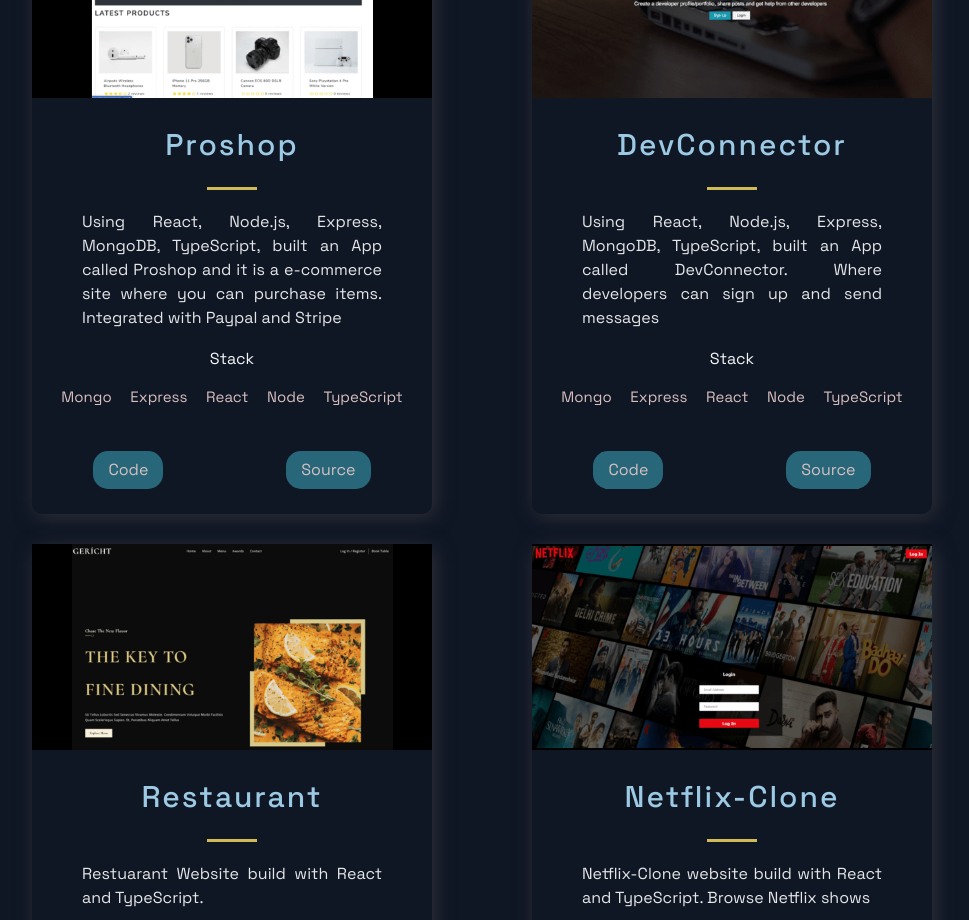
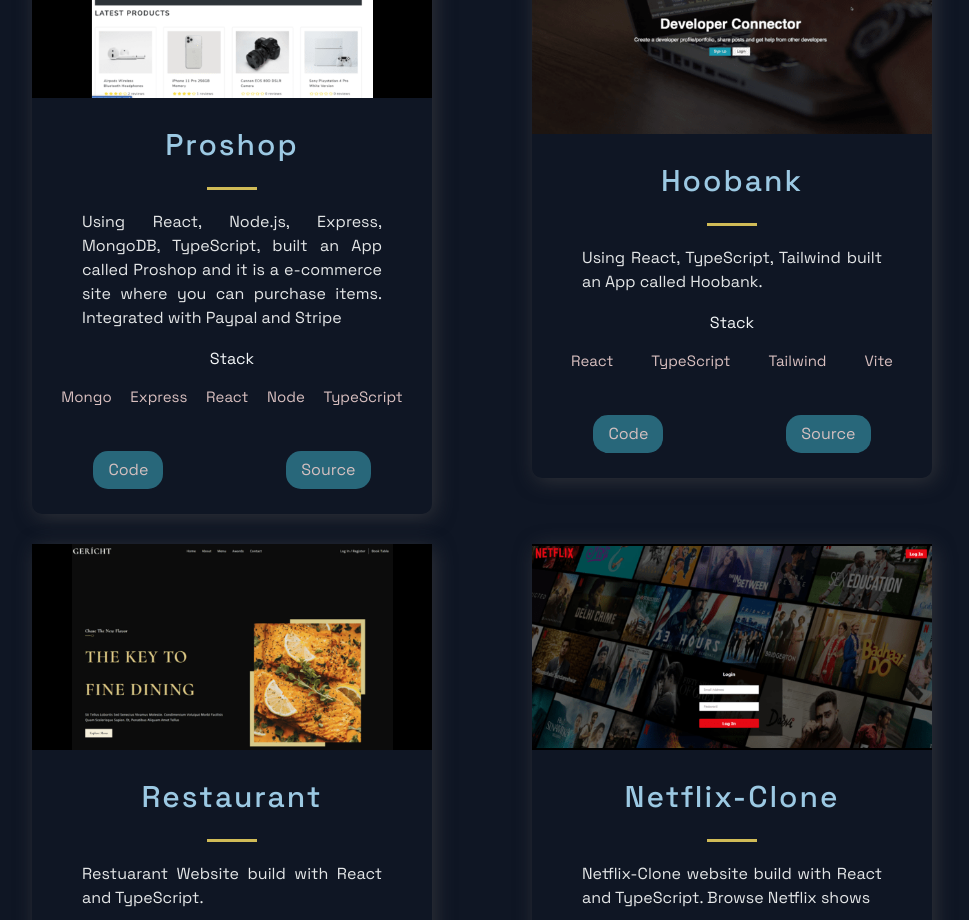
Before and after one commit to MichaelSWong/portfolio_website_v1, a Next.js app: page / in a window 1280 px wide. Shown: the part 2100-3020 px from the top of the page, without its empty margins (158-1127 px from the left). Built offline with nearby package versions, Linux system fonts and the light colour scheme.

Commit message:
updated links

```diff
--- a/src/constants/constants.ts
+++ b/src/constants/constants.ts
@@ -33,13 +33,13 @@ export const projects = [
     id: 0,
   },
   {
-    title: 'DevConnector',
+    title: 'Hoobank',
     description:
-      'Using React, Node.js, Express, MongoDB, TypeScript, built an App called DevConnector. Where developers can sign up and send messages',
+      'Using React, TypeScript, Tailwind built an App called Hoobank.',
     image: 'DevConnector.png',
-    tags: ['Mongo', 'Express', 'React', 'Node', 'TypeScript'],
-    source: 'https://github.com/MichaelSWong/devconnector',
-    visit: 'https://github.com/MichaelSWong/devconnector',
+    tags: ['React', 'TypeScript', 'Tailwind', 'Vite'],
+    source: 'https://github.com/MichaelSWong/bank_modern_app',
+    visit: 'https://bank.michaelswong.com/',
     id: 1,
   },
   {
@@ -48,7 +48,7 @@ export const projects = [
     image: 'Restaurant.png',
     tags: ['React', 'TypeScript', 'Vite'],
     source: 'https://github.com/MichaelSWong/gerich-restaurant',
-    visit: 'https://github.com/MichaelSWong/gerich-restaurant',
+    visit: 'https://restaurant.michaelswong.com/',
     id: 2,
   },
   {
--- a/src/pages/index.tsx
+++ b/src/pages/index.tsx
@@ -4,7 +4,6 @@ import Experience from '@/components/Experience/Experience';
 import Hero from '@/components/Hero/Hero';
 import Projects from '@/components/Projects/Projects';
 import Layout from '@/Layout/Layout';
-import { Section } from '@/styles/GlobalComponents';
 
 const Home = () => {
   return (
```
